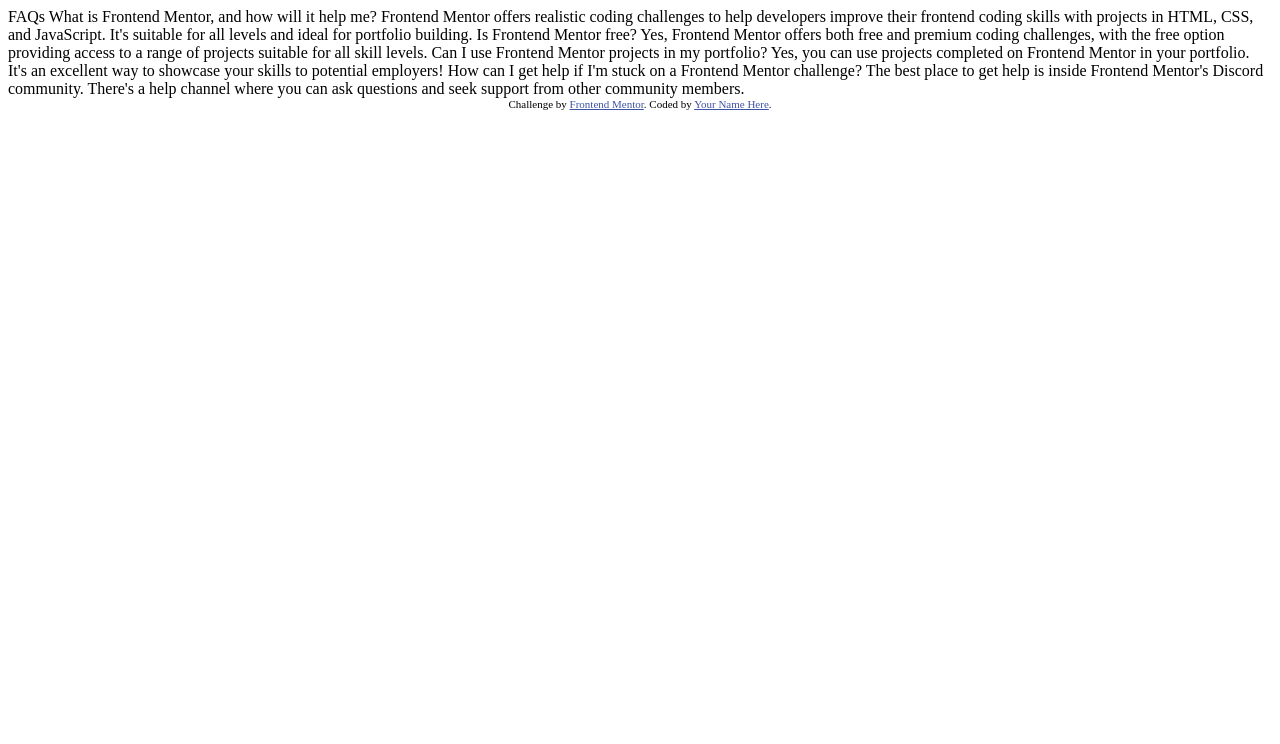
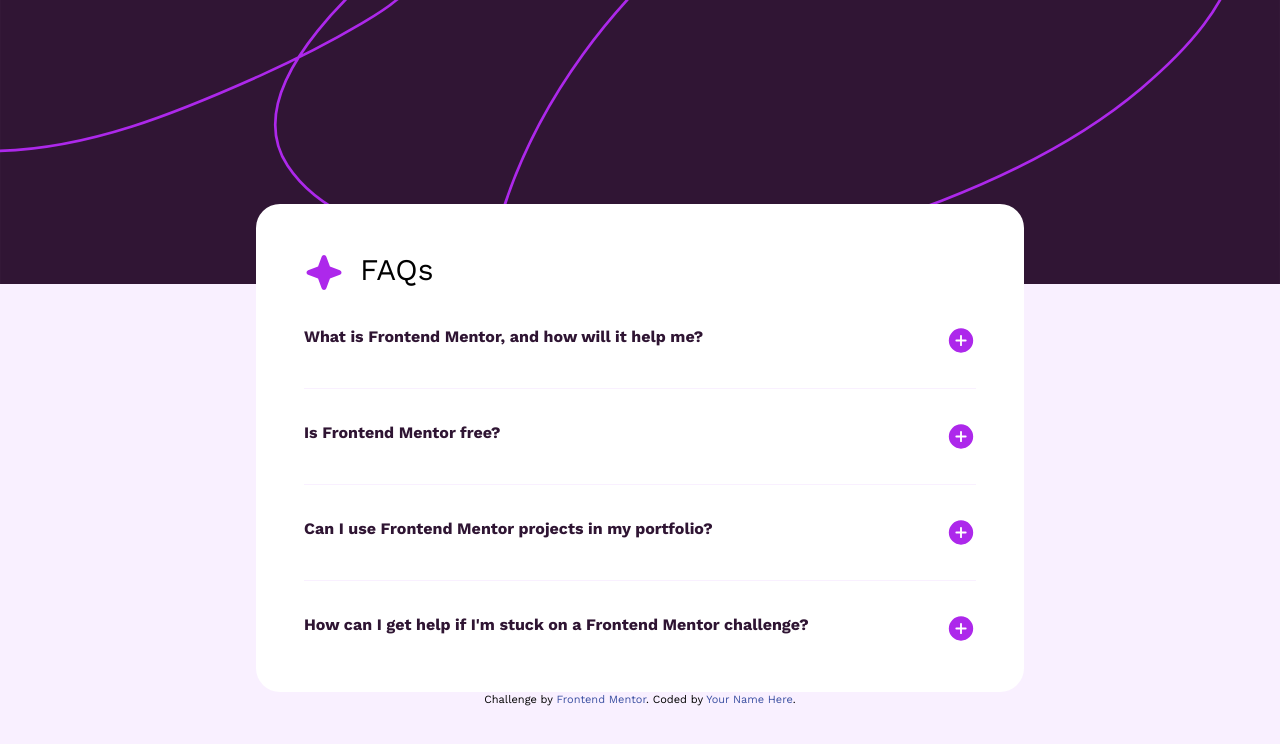
Before and after one commit to hemadrikhandelwal/frontend_mentor_solutions, a website: page faq-accordion-main/index.html in a window 1280 px wide. Drawn offline with Linux system fonts and the light colour scheme.

Commit message:
add accordian logic

```diff
--- a/faq-accordion-main/index.html
+++ b/faq-accordion-main/index.html
@@ -1,48 +1,110 @@
-<!DOCTYPE html>
+<!doctype html>
 <html lang="en">
-<head>
-  <meta charset="UTF-8">
-  <meta name="viewport" content="width=device-width, initial-scale=1.0"> <!-- displays site properly based on user's device -->
+  <head>
+    <meta charset="UTF-8" />
+    <meta name="viewport" content="width=device-width, initial-scale=1.0" />
+    <link href="./output.css" rel="stylesheet" />
 
-  <link rel="icon" type="image/png" sizes="32x32" href="./assets/images/favicon-32x32.png">
+    <link
+      rel="icon"
+      type="image/png"
+      sizes="32x32"
+      href="./assets/images/favicon-32x32.png"
+    />
 
-  <title>Frontend Mentor | FAQ accordion</title>
+    <title>Frontend Mentor | FAQ accordion</title>
+  </head>
+  <body class="bg-purple-100">
+    <main class="flex flex-col justify-center items-center">
+      <section class="relative z-10">
+        <img
+          src="./assets/images/background-pattern-mobile.svg"
+          class="block md:hidden"
+          alt="mobile pattern image "
+        />
+        <img
+          src="./assets/images/background-pattern-desktop.svg"
+          class="hidden md:block"
+          alt="background pattern image"
+        />
+      </section>
+      <section
+        class="flex flex-col relative z-20 -mt-20 w-10/12 lg:w-3xl rounded-3xl bg-white p-12 gap-8"
+      >
+        <article class="flex gap-4">
+          <img src="./assets/images/icon-star.svg"  alt="star icon" />
+          <h1 class="text-3xl">FAQs</h1>
+        </article>
 
-  <!-- Feel free to remove these styles or customise in your own stylesheet 👍 -->
-  <style>
-    .attribution { font-size: 11px; text-align: center; }
-    .attribution a { color: hsl(228, 45%, 44%); }
-  </style>
-</head>
-<body>
+        <article class="flex flex-col gap-4">
+          <div class="flex justify-between">
+            <span class="font-bold hover:text-purple-500 cursor-pointer">What is Frontend Mentor, and how will it help me?</span>
+            <img src="./assets/images/icon-plus.svg" alt="plus icon" class="expandBtn" />
+          </div>
+          <p class="hidden">
+            Frontend Mentor offers realistic coding challenges to help
+            developers improve their frontend coding skills with projects in
+            HTML, CSS, and JavaScript. It's suitable for all levels and ideal
+            for portfolio building.
+          </p>
+        </article>
+        <hr />
 
-  FAQs
+        <article class="flex flex-col gap-4">
+          <div class="flex justify-between">
+            <span class=" hover:text-purple-500 cursor-pointer">Is Frontend Mentor free?</span>
+            <img src="./assets/images/icon-plus.svg" class="expandBtn" alt="plus icon" />
+          </div>
+          <p class="hidden">
+            Yes, Frontend Mentor offers both free and premium coding challenges,
+            with the free option providing access to a range of projects
+            suitable for all skill levels.
+          </p>
+        </article>
+        <hr />
 
-  What is Frontend Mentor, and how will it help me?
+        <article class="flex flex-col gap-4">
+          <div class="flex justify-between">
+            <span class=" hover:text-purple-500 cursor-pointer">Can I use Frontend Mentor projects in my portfolio?</span>
+            <img src="./assets/images/icon-plus.svg" class="expandBtn" alt="plus icon" />
+          </div>
+          <p class="hidden">
+            Yes, you can use projects completed on Frontend Mentor in your
+            portfolio. It's an excellent way to showcase your skills to
+            potential employers!
+          </p>
+        </article>
+        <hr />
 
-  Frontend Mentor offers realistic coding challenges to help developers improve their
-  frontend coding skills with projects in HTML, CSS, and JavaScript. It's suitable for
-  all levels and ideal for portfolio building.
+        <article class="flex flex-col gap-4">
+          <div class="flex justify-between">
+            <span class=" hover:text-purple-500 cursor-pointer">
+              How can I get help if I'm stuck on a Frontend Mentor challenge?
+            </span>
+            <img
+              src="./assets/images/icon-plus.svg"
+              alt="plus icon"
+              class="expandBtn"
+            />
+          </div>
+          <p class="hidden">
+            The best place to get help is inside Frontend Mentor's Discord
+            community. There's a help channel where you can ask questions and
+            seek support from other community members.
+          </p>
+        </article>
+      </section>
+    </main>
 
-  Is Frontend Mentor free?
+    <div class="attribution">
+      Challenge by
+      <a href="https://www.frontendmentor.io?ref=challenge" target="_blank"
+        >Frontend Mentor</a
+      >. Coded by <a href="#">Your Name Here</a>.
+    </div>
 
-  Yes, Frontend Mentor offers both free and premium coding challenges, with the free
-  option providing access to a range of projects suitable for all skill levels.
+    <script src="./index.js">
 
-  Can I use Frontend Mentor projects in my portfolio?
-
-  Yes, you can use projects completed on Frontend Mentor in your portfolio. It's an excellent
-  way to showcase your skills to potential employers!
-
-  How can I get help if I'm stuck on a Frontend Mentor challenge?
-
-  The best place to get help is inside Frontend Mentor's Discord community. There's a help
-  channel where you can ask questions and seek support from other community members.
-
-
-  <div class="attribution">
-    Challenge by <a href="https://www.frontendmentor.io?ref=challenge" target="_blank">Frontend Mentor</a>.
-    Coded by <a href="#">Your Name Here</a>.
-  </div>
-</body>
+    </script>
+  </body>
 </html>
--- /dev/null
+++ b/faq-accordion-main/index.js
@@ -0,0 +1,16 @@
+
+
+const img = document.querySelectorAll('.expandBtn');
+
+
+img.forEach((item)=>{
+    item.addEventListener('click',()=>{
+     const article = item.closest('article');
+    const answer = article.querySelector('p');
+    answer.classList.toggle('hidden');
+
+    const isOpen = !answer.classList.contains('hidden');
+    item.src = isOpen ? './assets/images/icon-minus.svg'
+      : './assets/images/icon-plus.svg';
+    })
+})
--- /dev/null
+++ b/faq-accordion-main/package.json
@@ -0,0 +1,6 @@
+{
+  "dependencies": {
+    "@tailwindcss/cli": "^4.2.1",
+    "tailwindcss": "^4.2.1"
+  }
+}
--- /dev/null
+++ b/faq-accordion-main/style.css
@@ -0,0 +1,68 @@
+@import "tailwindcss";
+
+
+
+@theme {
+    --color-white: hsl(0, 100%, 100%);
+    --color-purple-100:hsl(275, 100%, 97%);
+    --color-purple-600: hsl(292, 16%, 49%);
+    --color-purple-950:hsl(292, 42%, 14%);
+
+    --font-primary:'Work Sans',sans-serif;
+    --font-size-primary:16px;
+}
+
+@font-face {
+    font-family: "Work Sans";
+    src: url(/assets/fonts/static/WorkSans-Regular.ttf);
+    font-weight: 400;
+    font-style: normal;
+    font-display:swap
+}
+
+@font-face {
+    font-family:"Work Sans";
+    src: url(/assets/fonts/static/WorkSans-SemiBold.ttf);
+    font-weight: 600;
+    font-style: normal;
+    font-display:swap
+}
+
+
+@font-face {
+    font-family:"Work Sans";
+    src: url(/assets/fonts/static/WorkSans-Bold.ttf);
+    font-weight: 700;
+    font-style: normal;
+    font-display:swap
+}
+
+@layer base{
+    body {
+        font-family: var(--font-primary);
+        font-size:var(--font-size-primary);
+    }
+    span{
+        font-weight: 700;
+        color:var(--color-purple-950)
+    }
+    p{
+        color: var(--color-purple-600);
+    }
+
+
+    hr{
+        color:var(--color-purple-100)
+    }
+}
+
+@layer components{
+
+.attribution { font-size: 11px; text-align: center; }
+.attribution a { color: hsl(228, 45%, 44%); }
+.icon-img{
+    float:right
+}
+
+
+}
```
Also changed, not shown: faq-accordion-main/output.css (added), 1 other file.
